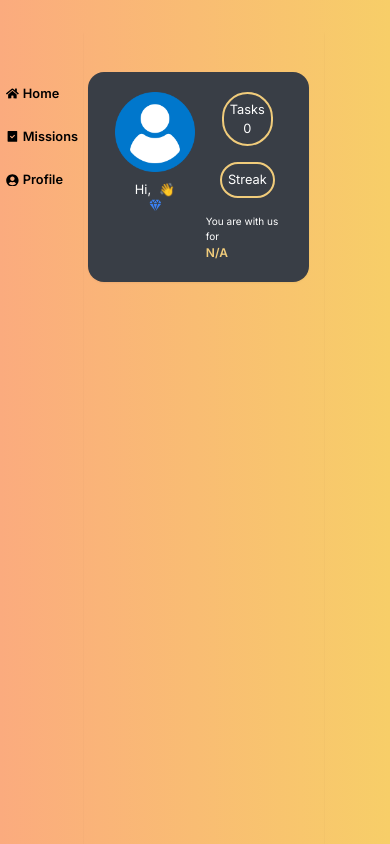
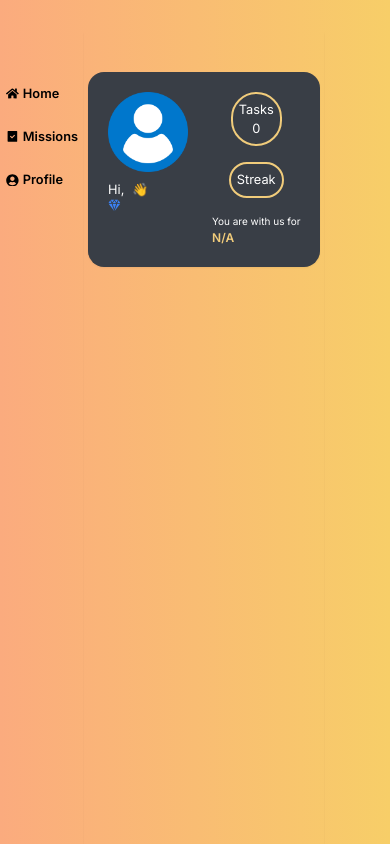
Before and after one commit to KwiecienKamil/Productive---Task-Management-App, a React (Vite) app in the folder client/: page /profile in a window 390 px wide. Built offline with nearby package versions, Linux system fonts and the light colour scheme.

Commit message:
Profile page mobile view changes

```diff
--- a/client/src/components/ProfileComponent.tsx
+++ b/client/src/components/ProfileComponent.tsx
@@ -86,10 +86,10 @@ const ProfileComponent = () => {
 
   return (
     <div className="shadow-sm p-1 sm:p-4 pt-10">
-      <div className="card w-[95%] sm:w-[28rem] shadow-sm p-1 sm:p-4 bg-sec text-white">
-        <div className="p-4 sm:p-8 flex gap-1 sm:gap-4">
+      <div className="card shadow-sm p-1 sm:p-4 bg-sec text-white">
+        <div className="p-4 sm:p-8 flex gap-6">
           <div
-            className="flex flex-col  sm:justify-center items-center text-[20px] w-[100px] md:w-[150px] sm:max-w-[200px]"
+            className="flex flex-col sm:justify-center text-[20px] md:min-w-[150px]"
             onClick={handleImageClick}
           >
             {profileImage ? (
@@ -114,13 +114,13 @@ const ProfileComponent = () => {
               className="mt-4 hidden"
               onChange={handleChangeImage}
             />
-            <p className="flex items-center gap-2 text-center mt-2 text-sm md:text-xl">
+            <p className="flex items-center gap-2 mt-2 text-sm md:text-xl ">
               Hi,
               <span className="font-bold flex items-center">
                 {currentUserNameValue.Username}👋
               </span>
             </p>
-            <div className="flex items-center justify-center text-sm md:text-xl">
+            <div className="flex items-center text-sm md:text-xl">
               <span>{userDiamonds}</span>
               <IoDiamondSharp className="text-blue-500 " />
             </div>
```
